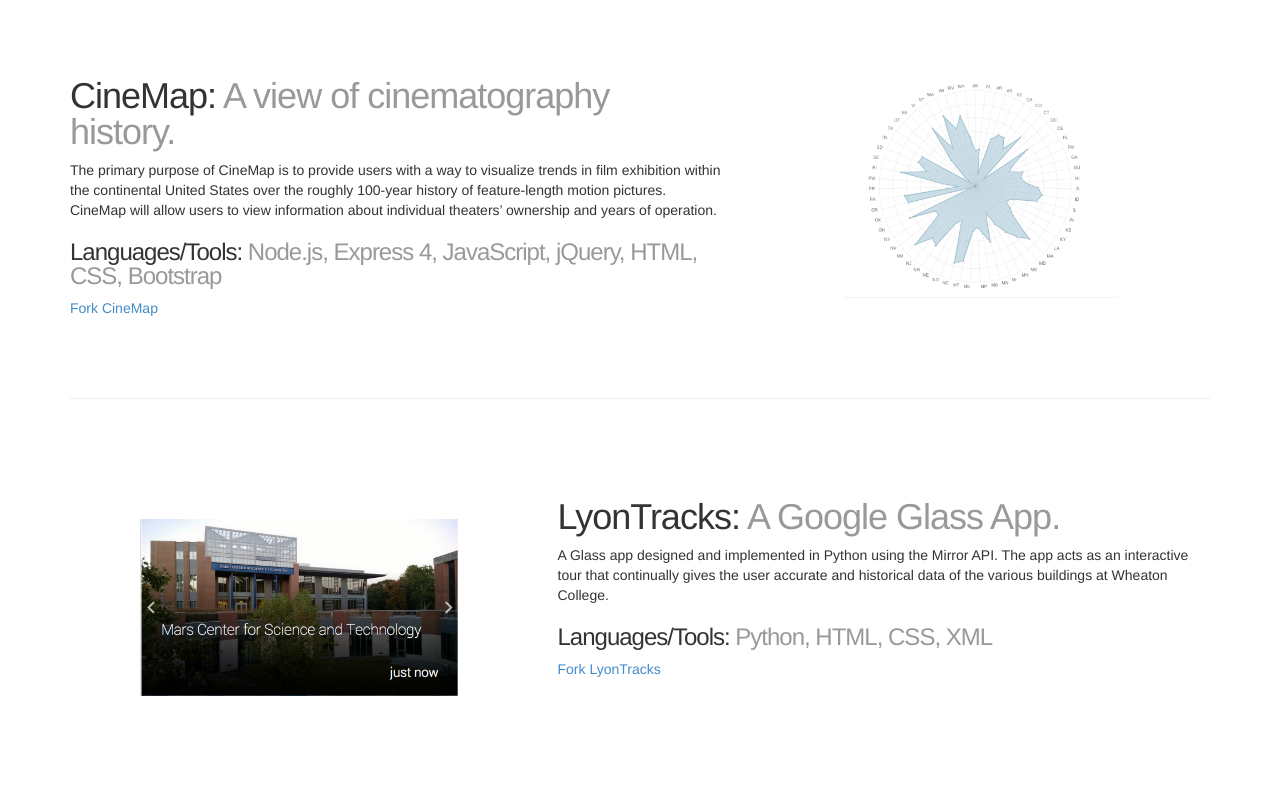
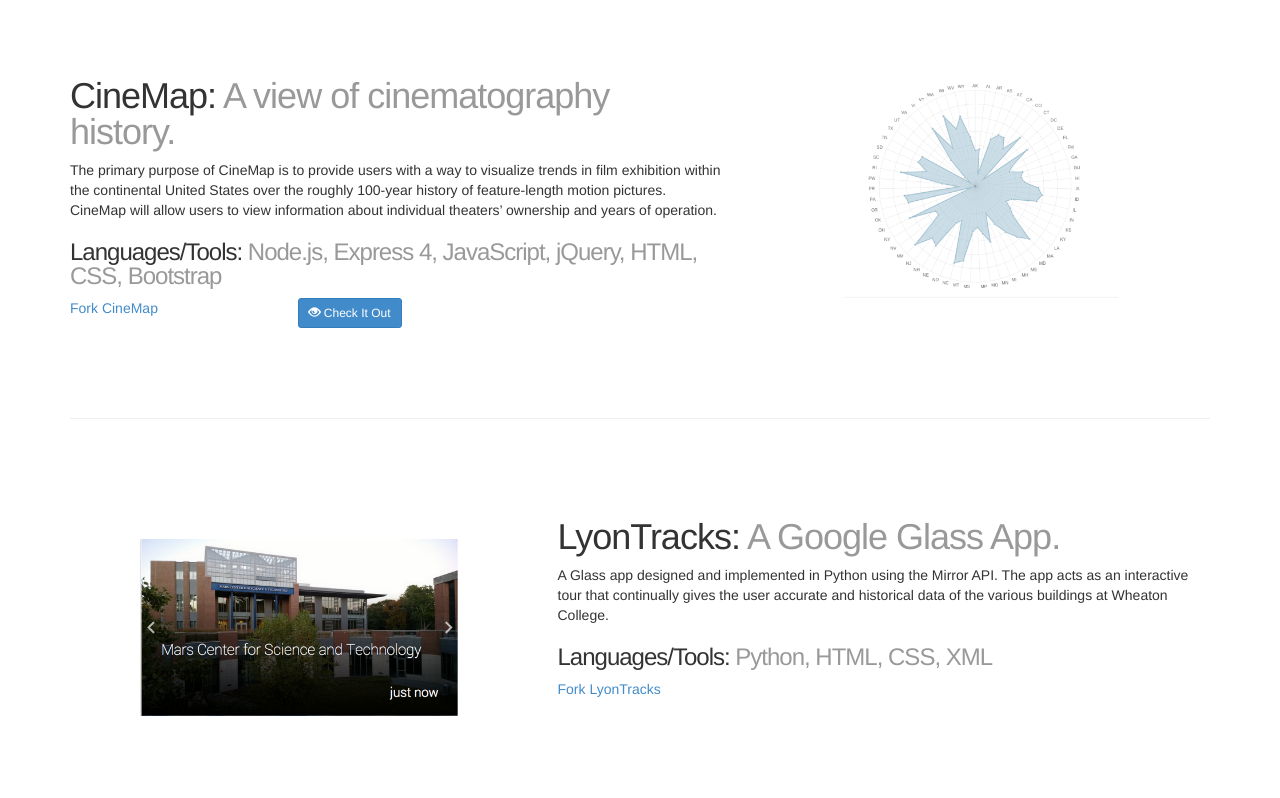
Before and after one commit to evan1590/evan1590.github.io, a plain HTML site: page index.html in a window 1280 px wide. Shown: the part 749-1547 px from the top of the page. Drawn offline with nearby package versions, Linux system fonts and the light colour scheme.

Commit message:
added button to check it out

```diff
--- a/index.html
+++ b/index.html
@@ -77,7 +77,7 @@
         <img src="">
       </div>
     </div> -->
-    <div class ="container">
+    <div class ="container"> <!--style="padding:10px 50px 10px 50px; background-color: black">-->
       <div class="row">
         <div class="col-md-4">CineMap</div>
         <div class="col-md-4">LyonTracks</div>
@@ -92,10 +92,14 @@
           </h1>
           <p>The primary purpose of CineMap is to provide users with a way to visualize trends in film exhibition within the continental United States over the roughly 100-year history of feature-length motion pictures. CineMap will allow users to view information about individual theaters’ ownership and years of operation.
           </p>
-
           <!-- <hr class="featurette-divider"> -->
           <h3 class="featurette-heading">Languages/Tools: <span class= "text-muted">Node.js, Express 4, JavaScript, jQuery, HTML, CSS, Bootstrap</span></h3>
-          <a href="https://github.com/WheatonWHALE/cinemap" class="github-button" data-icon="octicon-git-branch-create">Fork CineMap</a>
+
+          <div class="row">
+            <div class="col-md-4"><a href="https://github.com/WheatonWHALE/cinemap" class="github-button" data-icon="octicon-git-branch-create">Fork CineMap</a></div>
+            <div class="col-md-4"><p><a class="btn btn-primary btn-sm" role="button" href="http://www.cinemap.io/"><span class="glyphicon glyphicon-eye-open"></span> Check It Out</a></p></div>
+            <div class="col-md-4"></div>
+          </div>
         </div>
         <div class="col-md-5">
           <img class="featurette-image img-responsive" src="img/CinemapRadarGraph.png">
```
Also changed, not shown: img/ScreenShot.png (deleted).
